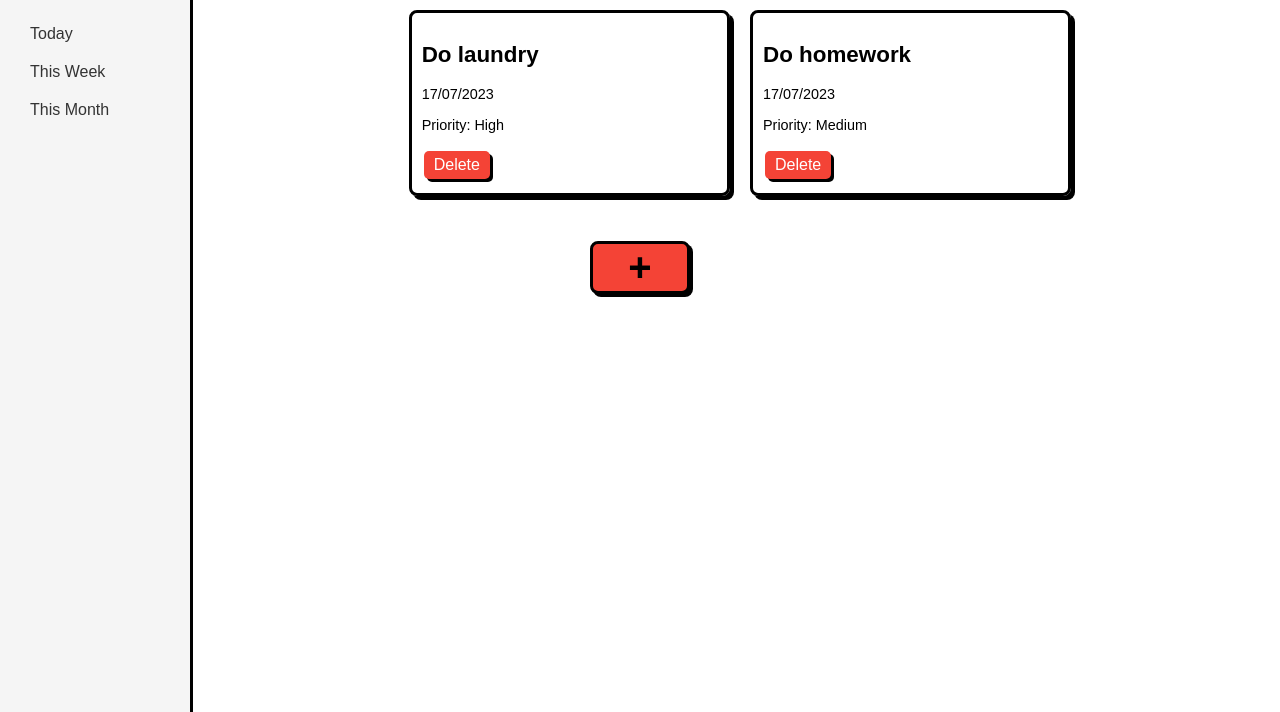
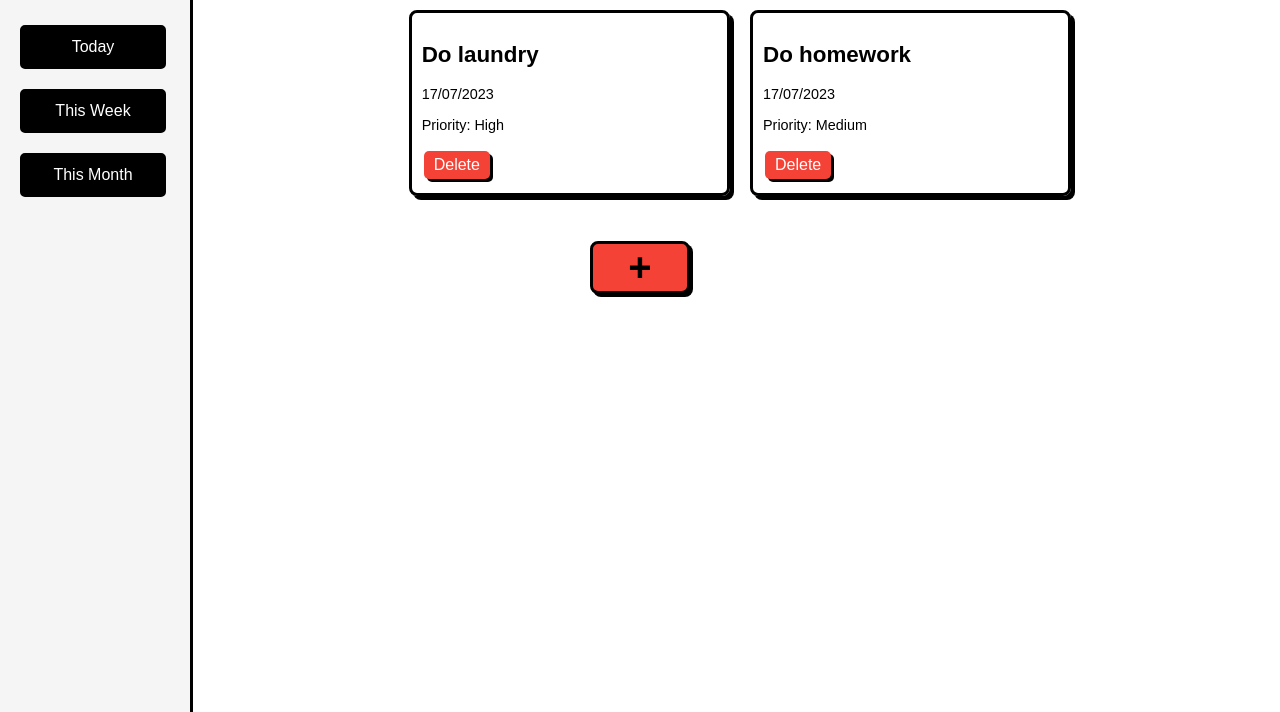
Before and after one commit to Joozek3000/toDoList, a website built with webpack: page dist/index.html in a window 1280 px wide. Shown: the part 88-800 px from the top of the page. Built offline with nearby package versions, Linux system fonts and the light colour scheme.

Commit message:
side menu update

```diff
--- a/src/styles.css
+++ b/src/styles.css
@@ -143,10 +143,21 @@ body {
 
 .menu-item {
   margin-bottom: 20px;
-  margin-left: 10px;
 }
 
 .menu-link {
+  width: 100px;
+  display: inline-block;
+  padding: 10px 20px;
   text-decoration: none;
-  color: #333;
+  background-color: black;
+  color: white;
+  border: 3px solid black;
+  border-radius: 5px;
+  text-align: center;
+  transition: background-color 0.3s ease;
 }
+
+.menu-link:hover {
+  background-color: #ff5722;
+}
```
